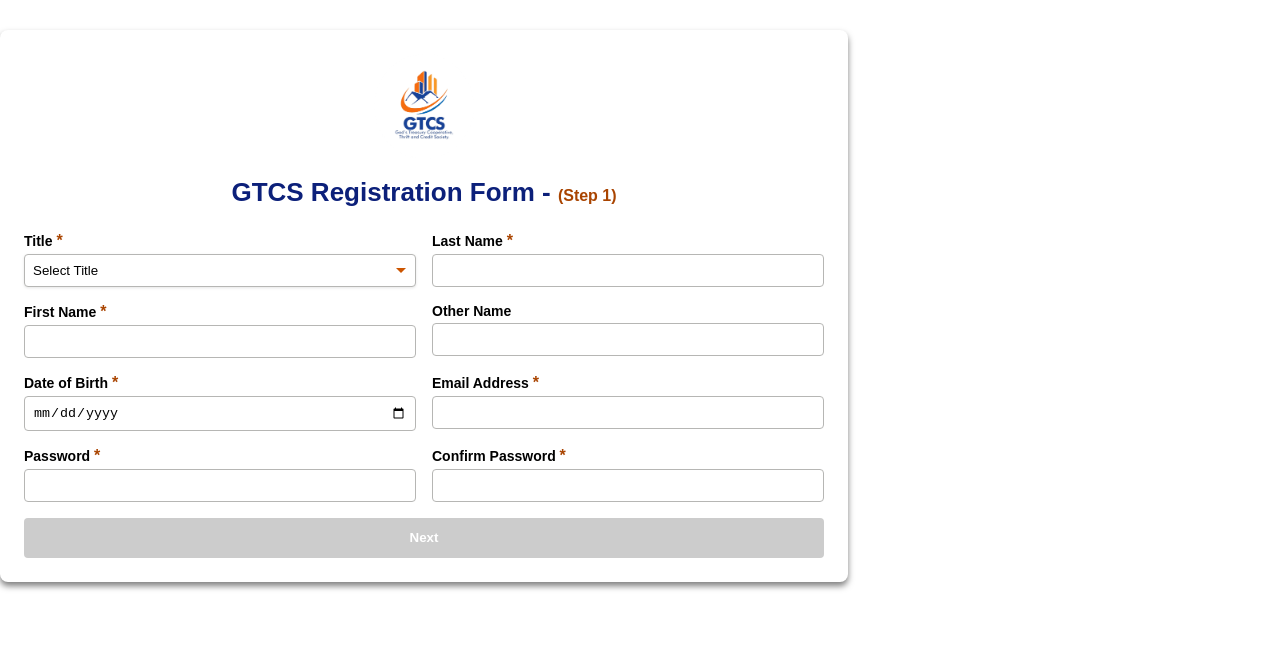
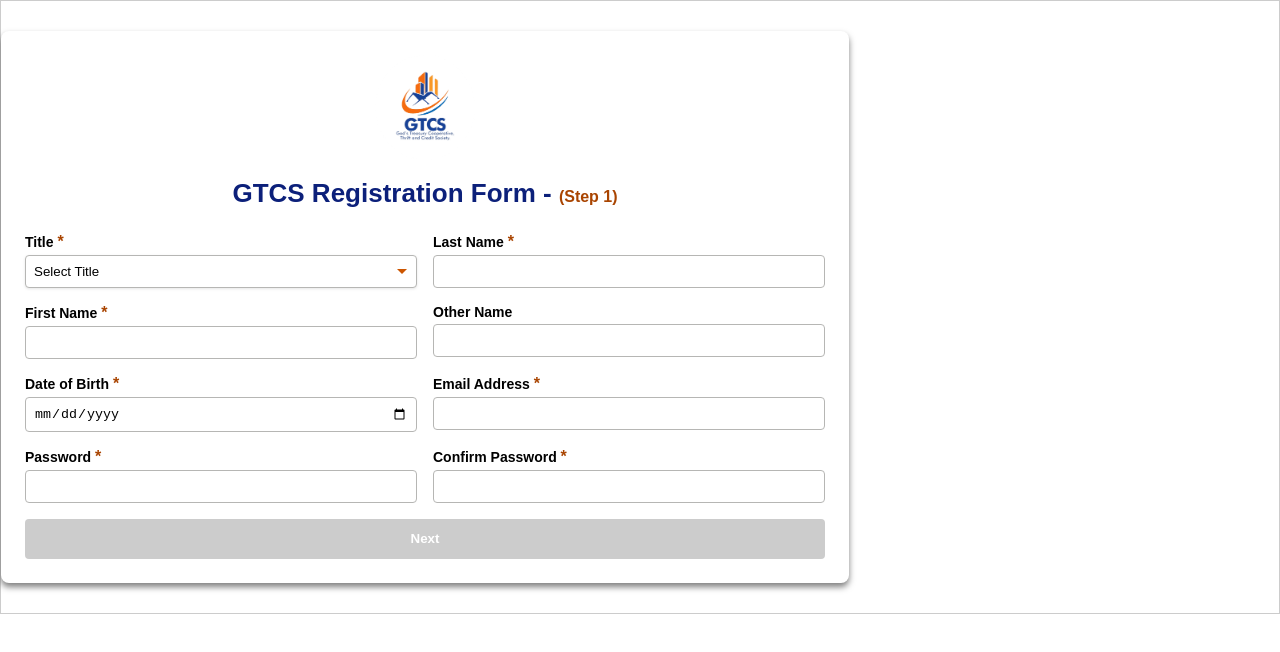
Before and after one commit to gtcsprojects2025-cloud/savings-loan-app, a React (Create React App) app in the folder client/: page / in a window 1280 px wide. Shown: the top 652 px of the page. Built offline with nearby package versions, Linux system fonts and the light colour scheme.

Commit message:
regestration fix

```diff
--- a/client/src/App.css
+++ b/client/src/App.css
@@ -1,5 +1,7 @@
  .App {
   text-align: left;
+  border: 1px solid #ccc;
+
 }
 /*
 .App-logo {
```
Also changed, not shown: 1 other file (tests, documents, lock files or other folders).
